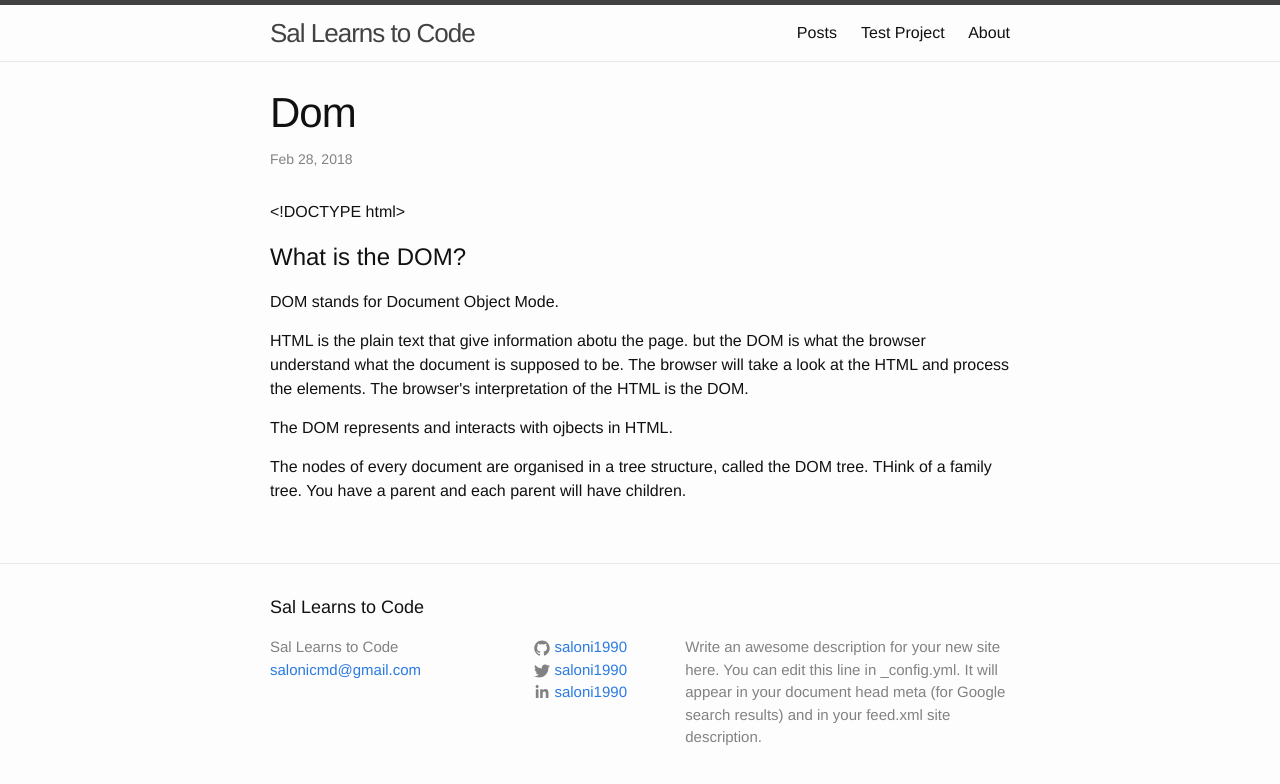
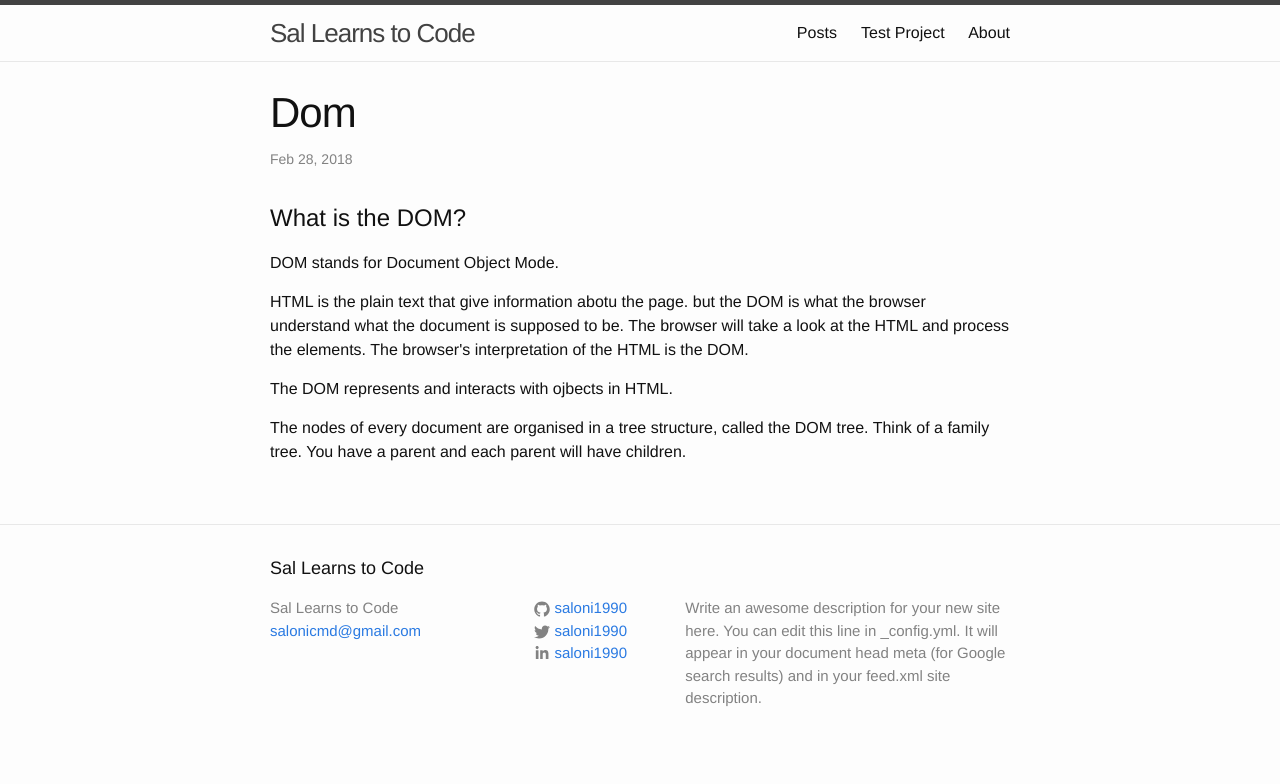
Before and after one commit to saloni1990/saloni1990.github.io, a Jekyll site: the page built from _posts/2018-02-28-DOM.md, in a window 1280 px wide. Shown: the top 784 px of the page. Built offline with Jekyll 4.4.1, drawn with Linux system fonts in a browser that asks for light colours; our own code applies the rules of GitHub Pages for plain Markdown files.

Commit message:
update 3

```diff
--- a/_posts/2018-02-28-DOM.md
+++ b/_posts/2018-02-28-DOM.md
@@ -1,4 +1,3 @@
-<!DOCTYPE html>
 <html>
 <head>
 	<title>DOM</title>
@@ -8,6 +7,6 @@
 <p>DOM stands for Document Object Mode.</p>
 <p>HTML is the plain text that give information abotu the page. but the DOM is what the browser understand what the document is supposed to be. The browser will take a look at the HTML and process the elements. The browser's interpretation of the HTML is the DOM.</p>
 <p>The DOM represents and interacts with ojbects in HTML.</p>
-<p>The nodes of every document are organised in a tree structure, called the DOM tree. THink of a family tree. You have a parent and each parent will have children.</p>
+<p>The nodes of every document are organised in a tree structure, called the DOM tree. Think of a family tree. You have a parent and each parent will have children.</p>
 </body>
 </html>
```
Also changed, not shown: _posts/2018-02-27-JavaScript-Fundamentals.md (+2 -2 lines), _posts/2018-03-06-Event-Listners.md (+2 -6 lines), _posts/2018-03-07-Buzzwords.md (+6 -5 lines).
